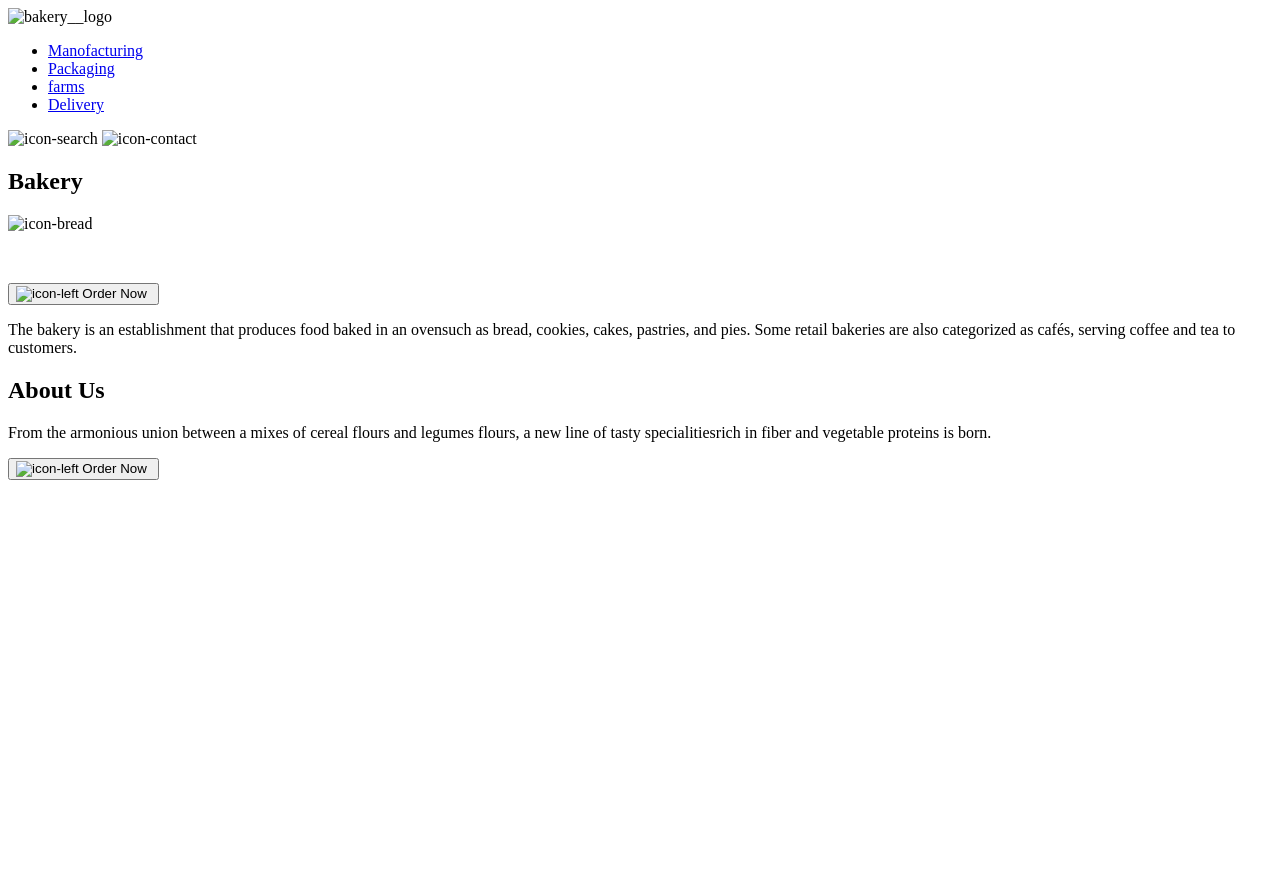
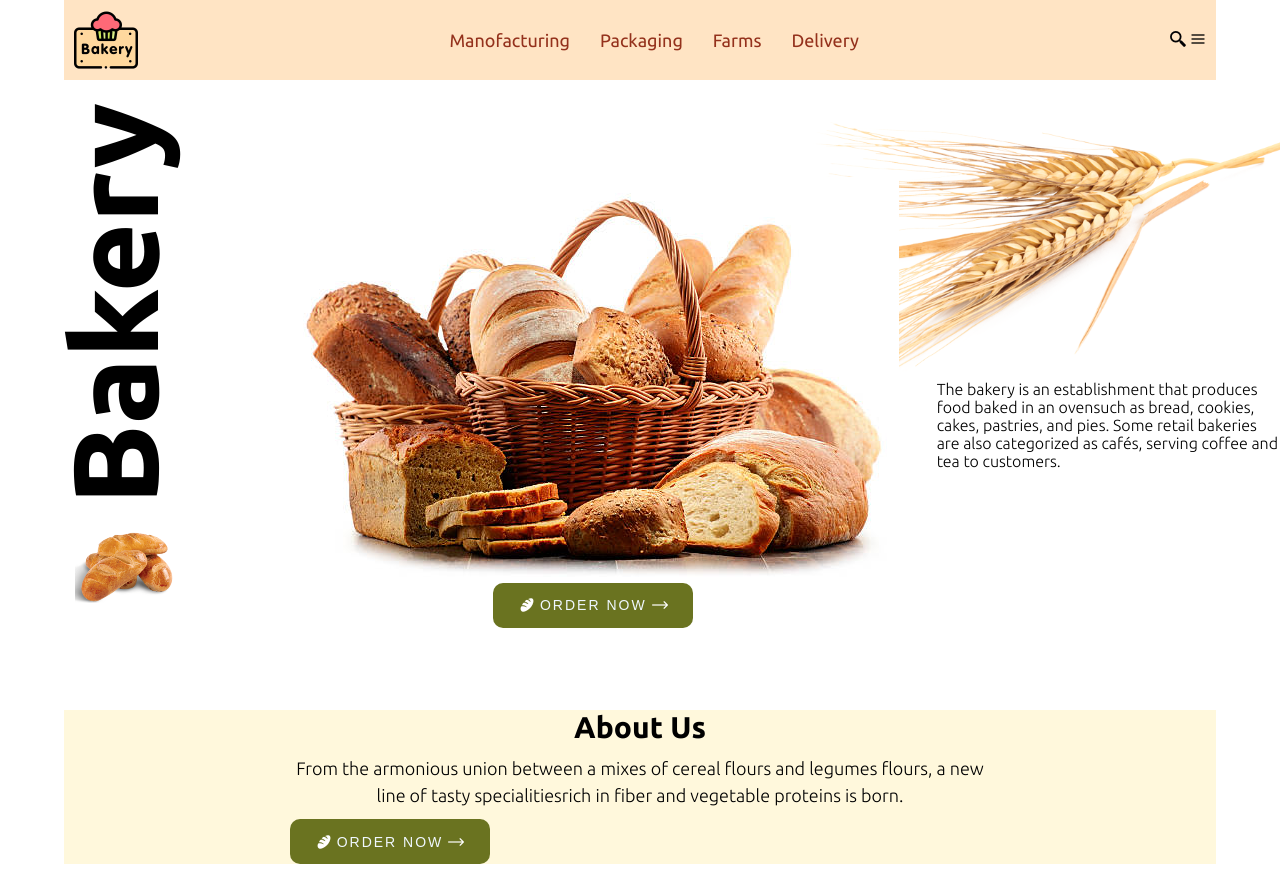
Before and after one commit to RodCri/Bakery, a plain HTML site: page index.html in a window 1280 px wide. Before the commit the page ends 800 px from the top, so only its background shows below. Drawn offline with nearby package versions, Linux system fonts and the light colour scheme; files that its build step writes are made by us from their sources.

Commit message:
add header nav and hero

```diff
--- a/index.html
+++ b/index.html
@@ -9,32 +9,33 @@
   <meta name="keywords" content="landing, bakery">
   <meta name="author" content="Cristian Camilo Rodriguez">
   <link rel="stylesheet" href="css/style.css">
+  <link rel="shortcut icon" href="img/bakery.ico" type="image/x-icon">
 </head>
 <body>
   <header class="header">
     <nav class="nav">
-      <img src="" alt="bakery__logo" class="nav__logo">
+      <img src="img/bakery.png" alt="bakery__logo" class="nav__logo">
       <ul class="nav__options">
         <li class="options__item"><a href="#" class="item__link">Manofacturing</a></li>
         <li class="options__item"><a href="#" class="item__link">Packaging</a></li>
-        <li class="options__item"><a href="#" class="item__link">farms</a></li>
+        <li class="options__item"><a href="#" class="item__link">Farms</a></li>
         <li class="options__item"><a href="#" class="item__link">Delivery</a></li>
       </ul>
       <section class="nav__icons">
-        <img src="" alt="icon-search">
-        <img src="" alt="icon-contact">
+        <img src="img/search.png" alt="icon-search" class="nav__icon">
+        <img src="img/menu.png" alt="icon-contact" class="nav__icon">
       </section>
     </nav>
     <section class="hero">
       <h1 class="hero__title">Bakery</h1>
-      <img src="" alt="icon-bread" class="hero__icon">
+      <img src="img/iconbread.png" alt="icon-bread" class="hero__icon">
       <figure class="hero__illustration">
-        <img src="" alt="" class="illustration">
+        <img src="img/ilustration.jpg" alt="" class="illustration">
       </figure>
       <button class="cta">
-        <img src="" alt="icon-left">
+        <img src="img/bread-ico.png" alt="icon-left">
         Order Now
-        <img src="" alt="" class="icon-arrow">
+        <img src="img/right-arrow.png" alt="" class="icon-arrow">
       </button>
       <p class="hero__info">
         The bakery is an establishment that produces food baked in an ovensuch as bread, cookies, cakes, pastries, and pies. Some retail bakeries are also categorized as cafés, serving coffee and tea to customers.
@@ -45,10 +46,11 @@
     <section class="about">
       <h2 class="about__title">About Us</h2>
       <p class="about__info">From the armonious union between a mixes of cereal flours and legumes flours, a new line of tasty specialitiesrich in fiber and vegetable proteins is born.</p>
-      <button class="cta cta--black">
-        <img src="" alt="icon-left">
+      <button class="cta cta-black">
+        <img src="img/bread-ico.png" alt="icon-left">
         Order Now
-        <img src="" alt="" class="icon-arrow"></button>
+        <img src="img/right-arrow.png" alt="" class="icon-arrow">
+      </button>
     </section>
   </main>
   <script src="js/main.js"></script>
--- /dev/null
+++ b/sass/_mixins.scss
@@ -0,0 +1,19 @@
+@mixin order-now{
+  width: 200px;
+  height: 45px;
+  border-radius: 10px;
+  background-color: rgb(106, 115, 32);
+  cursor: pointer;
+  gap: 5px;
+  border: 1px solid transparent;
+  display: flex;
+  align-items: center;
+  justify-content: center;
+  font-size: 1.4rem;
+  text-transform: uppercase;
+  color: aliceblue;
+  letter-spacing: 2px;
+  &:hover{
+    border: 2px solid red;
+  }
+}
--- a/sass/style.scss
+++ b/sass/style.scss
@@ -0,0 +1,118 @@
+@import 'mixins';
+@import url('https://fonts.googleapis.com/css2?family=Ubuntu:wght@300;400;700&display=swap');
+*{
+  padding: 0;
+  margin: 0;
+  box-sizing: border-box;
+}
+html{
+  font-size: 62.5%;
+}
+body{
+  font-size: 1.6rem;
+  font-weight: 300;
+  font-family: 'Ubuntu', sans-serif;
+}
+.header{
+  width: 100%;
+  max-width: 1400px;
+  margin: 0 auto;
+  .nav{
+    width: 90%;
+    height: 80px;
+    margin: 0 auto;
+    padding: 10px;
+    display: flex;
+    justify-content: space-between;
+    align-items: center;
+    background-color: bisque;
+    .nav__options{
+      list-style: none;
+      display: flex;
+      gap: 30px;
+      .options__item{
+        .item__link{
+          color: #94311C;
+          text-decoration: none;
+          font-weight: 400;
+          font-size: 1.8rem;
+          &:hover{
+            transition: all .2s;
+            border-bottom: 2px solid #94311C;
+            padding-bottom: 5px;
+          }
+        }
+      }
+      .nav__icons{
+        display: flex;
+        gap: 15px;
+      }
+    }
+  }
+  .hero{
+    width: 100%;
+    max-height: 600px;
+    display: grid;
+    grid-template-columns: 250px 1fr 1fr 1fr;
+    grid-template-rows: repeat(4, 1fr);
+    margin-bottom: 30px;
+    background: url('../img/espiga.png') no-repeat right top;
+    background-size: 500px;
+    &__title{
+      grid-column: 1 / 1;
+      grid-row: 1 / span 3;
+      transform: rotate(270deg);
+      font-size: 12rem;
+      width: 400px;
+      height: 160px;
+      justify-self: center;
+      align-self: center;
+    }
+    &__icon{
+      grid-column: 1 / 1;
+      grid-row: 4;
+      justify-self: center;
+    }
+    &__illustration{
+      grid-column: 2 / span 2;
+      grid-row: 2 / span 2;
+      place-self: center;
+    }
+    .cta{
+      grid-column: 2 / span 2;
+      grid-row: 4;
+      @include order-now;
+      justify-self: center;
+      align-self: center;
+    }
+    &__info{
+      grid-column: 4;
+      grid-row:3;
+    }
+  }
+}
+.content{
+  width: 90%;
+  max-width: 1400px;
+  height: auto;
+  margin: 30px auto;
+  background-color: cornsilk;
+  .about{
+    width: 700px;
+    margin: 0 auto;
+    text-align: center;
+    &__title{
+      font-size: 3rem;
+      font-weight: 700;
+      margin-bottom: 10px;
+    }
+    &__info{
+      font-size: 1.8rem;
+      line-height: 1.5;
+      margin-bottom: 10px;
+    }
+    .cta{
+      @include order-now;
+    }
+  }
+}
```
Also changed, not shown: css/style.css (added), img/bakery.ico (added), img/bakery.png (added), img/bread-ico.png (added), img/dd.png (added), img/espiga.png (renamed from img/pngegg (6).png), img/iconbread.png (added), img/ilustration.jpg (renamed from img/istockphoto-517275318-612x612.jpg), img/menu.png (added), img/right-arrow.png (added), img/search.png (added), sass/_variables.scss (added), 1 other file.
